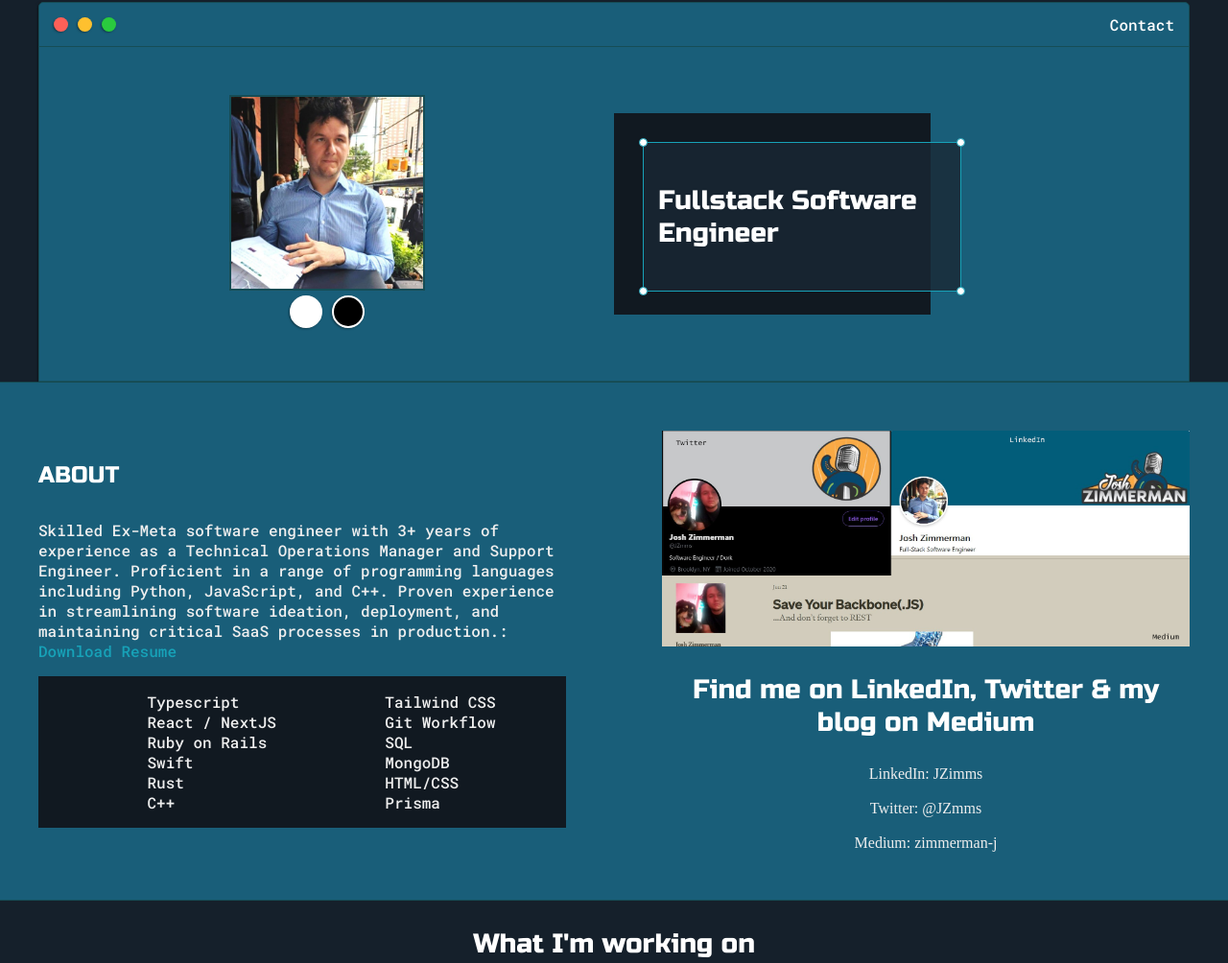
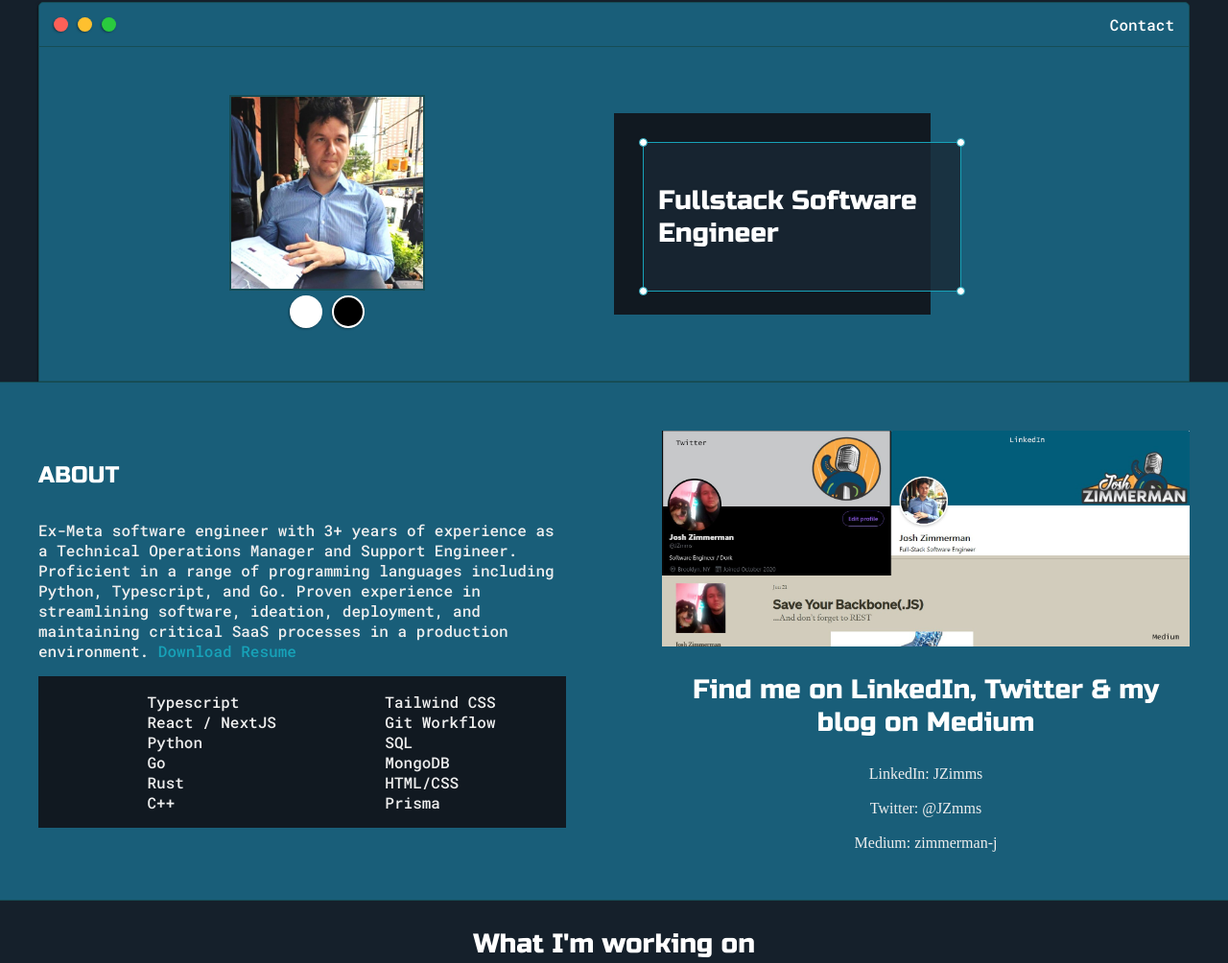
Before and after one commit to JZims/JZims.github.io, a website: page index.html in a window 1280 px wide. Shown: the part 159-1163 px from the top of the page at 96% size. Drawn offline with Linux system fonts and the light colour scheme.

Commit message:
resume update

```diff
--- a/index.html
+++ b/index.html
@@ -80,14 +80,14 @@
 					<h4><strong>ABOUT</strong></h4>
 
 
-					<p>Skilled Ex-Meta software engineer with 3+ years of experience as a Technical Operations Manager and Support Engineer. Proficient in a range of programming languages including Python, JavaScript, and C++. Proven experience in streamlining software ideation, deployment, and maintaining critical SaaS processes in production.: <a target="_blank" href="JoshZimmermanResume102024.pdf">Download Resume</a></p>
+					<p>Ex-Meta software engineer with 3+ years of experience as a Technical Operations Manager and Support Engineer. Proficient in a range of programming languages including Python, Typescript, and Go. Proven experience in streamlining software, ideation, deployment, and maintaining critical SaaS processes in a production environment. <a target="_blank" href="JoshZimmermanResume112024.pdf">Download Resume</a></p>
 
 					<div id="skills">
 						<ul>
 							<li>Typescript</li>
 							<li>React / NextJS</li>
-                            <li>Ruby on Rails</li>
-							<li>Swift</li>
+                            <li>Python</li>
+							<li>Go</li>
                             <li>Rust</li>
 							<li>C++</li>
 						</ul>
```
Also changed, not shown: 2 other files.
